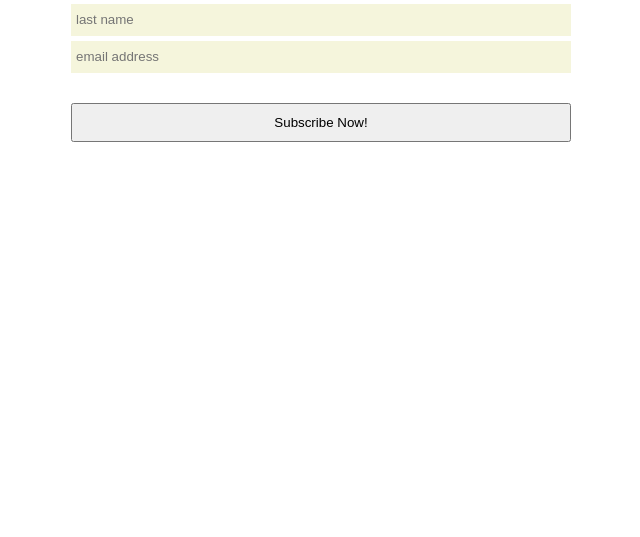
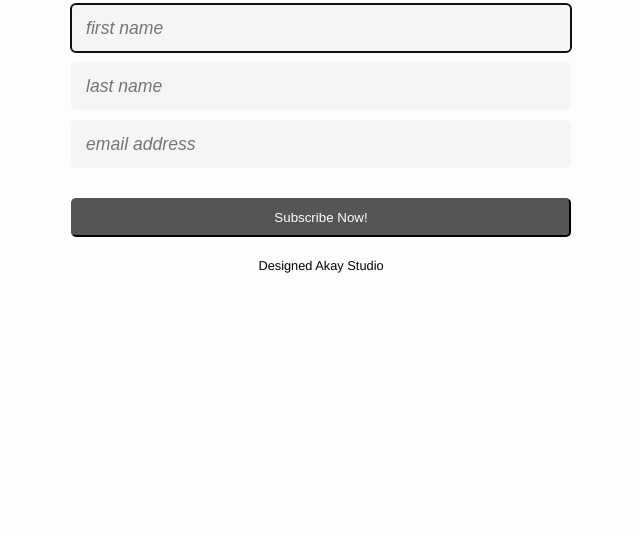
Before and after one commit to Behnoudmst/mailchimp-subscription-form-with-nodejs, a website: page index.html in a window 1280 px wide. Shown: the part 263-800 px from the top of the page, without its empty margins (319-959 px from the left). Drawn offline with Linux system fonts and the light colour scheme.

Commit message:
some styling

```diff
--- a/index.html
+++ b/index.html
@@ -11,10 +11,12 @@
     <body>
     <h1>Subscribe to our newsletter now!</h1>
     <form action="/" method="POST">
-      <input type="text" name="fname" placeholder="first name" autofocus/>
-      <input type="text" name="lname" placeholder="last name" />
-      <input type="email" name="email" placeholder="email address" />
+      <input type="text" name="fname" placeholder="first name" autofocus required/>
+      <input type="text" name="lname" placeholder="last name" required />
+      <input type="email" name="email" placeholder="email address" required />
       <button type="submit">Subscribe Now!</button>
+
+      <p class="credit" >Designed Akay Studio </p>
     </form>
   </head>
   </body>
--- a/public/style.css
+++ b/public/style.css
@@ -3,26 +3,42 @@ button {
   margin-top: 30px;
   width: 100%;
   padding: 10px 0;
+  background-color: #555;
+  color: white;
+  text-decoration: none;
+  border-radius: 5px;
 }
-
+button:hover {
+  background-color: black;
+  color: aliceblue;
+  cursor: pointer;
+}
 body {
   width: 500px;
   padding: 150px;
   margin: auto;
+  background-color: #fdfdfd;
+  font-family: 'Franklin Gothic Medium', 'Arial Narrow', Arial, sans-serif;
 }
 
 input {
-    box-sizing:border-box;
+  box-sizing: border-box;
   display: block;
-  line-height: 2rem;
+  line-height: 3rem;
   border: none;
-  background-color: beige;
+  background-color: #f5f5f5;
+  border-radius: 5px;
   width: 100%;
-  margin: 5px 0;
-  padding: 0 5px;
+  margin: 10px 0;
+  padding: 0 15px;
+  font-style: italic;
+  font-size: 1.1rem;
 }
-
 
 p {
   line-height: 2rem;
 }
+.credit {
+  text-align: center;
+  font-size: 0.8rem;
+}
```
